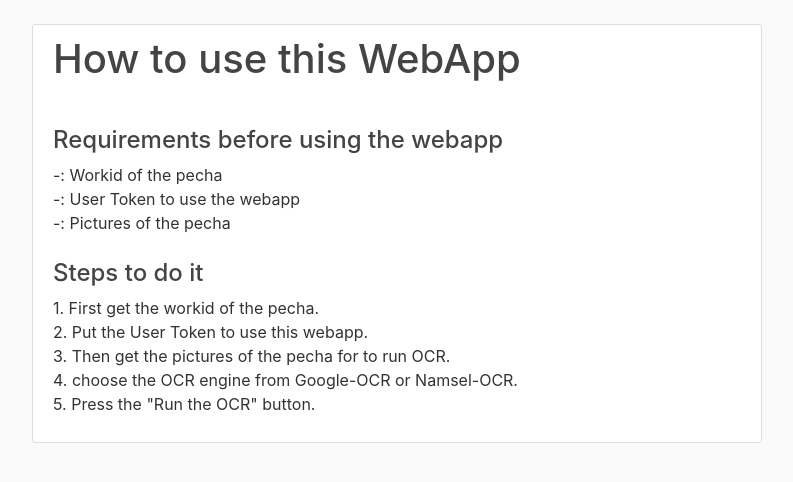
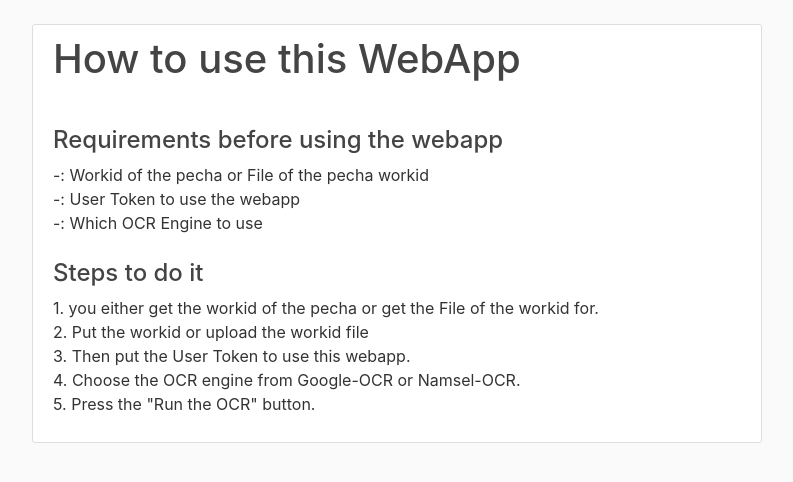
Before and after one commit to ta4tsering/Webapp4, a Flask app: page / in a window 1280 px wide. Shown: the part 56-538 px from the top of the page, without its empty margins (53-846 px from the left). Run offline with Flask 2, Linux system fonts and the light colour scheme; parts of the project's set-up code (start-up, migrations or seed data) failed here and were passed over; some libraries are stand-ins or nearby versions.

Commit message:
changed the about page

```diff
--- a/webapp/templates/webapp.html
+++ b/webapp/templates/webapp.html
@@ -5,15 +5,15 @@
             <h1><a class="article-title" >How to use this WebApp</a></h1>
             <h6><p class="article-content">
             <h4> Requirements before using the webapp<br></h4>
-                    -:  Workid of the pecha<br>
+                    -:  Workid of the pecha or File of the pecha workid<br>
                     -:  User Token to use the webapp<br>
-                    -:  Pictures of the pecha<br><br>
+                    -:  Which OCR Engine to use<br><br>
 
             <h4> Steps to do it <br></h4>
-                1.  First get the workid of the pecha.<br>
-                2.  Put the User Token to use this webapp.<br>
-                3.  Then get the pictures of the pecha for to run OCR.<br>
-                4.  choose the OCR engine from Google-OCR or Namsel-OCR.<br>
+                1.  you either get the workid of the pecha or get the File of the workid for.<br>
+                2.  Put the workid or upload the workid file<br>
+                3.  Then put the User Token to use this webapp.<br>
+                4.  Choose the OCR engine from Google-OCR or Namsel-OCR.<br>
                 5.  Press the "Run the OCR" button.<br>
             </p></h6>
           </div>
```
